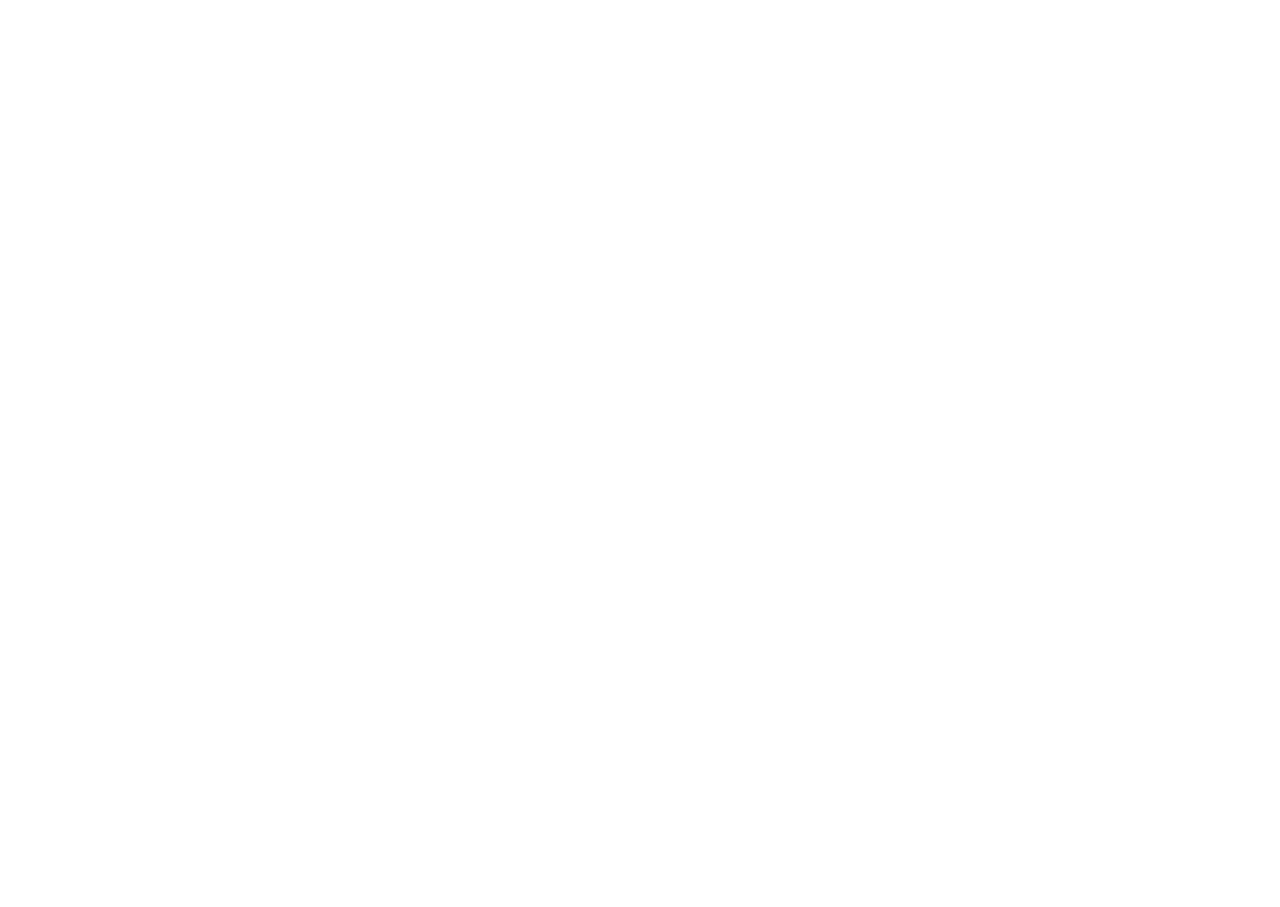
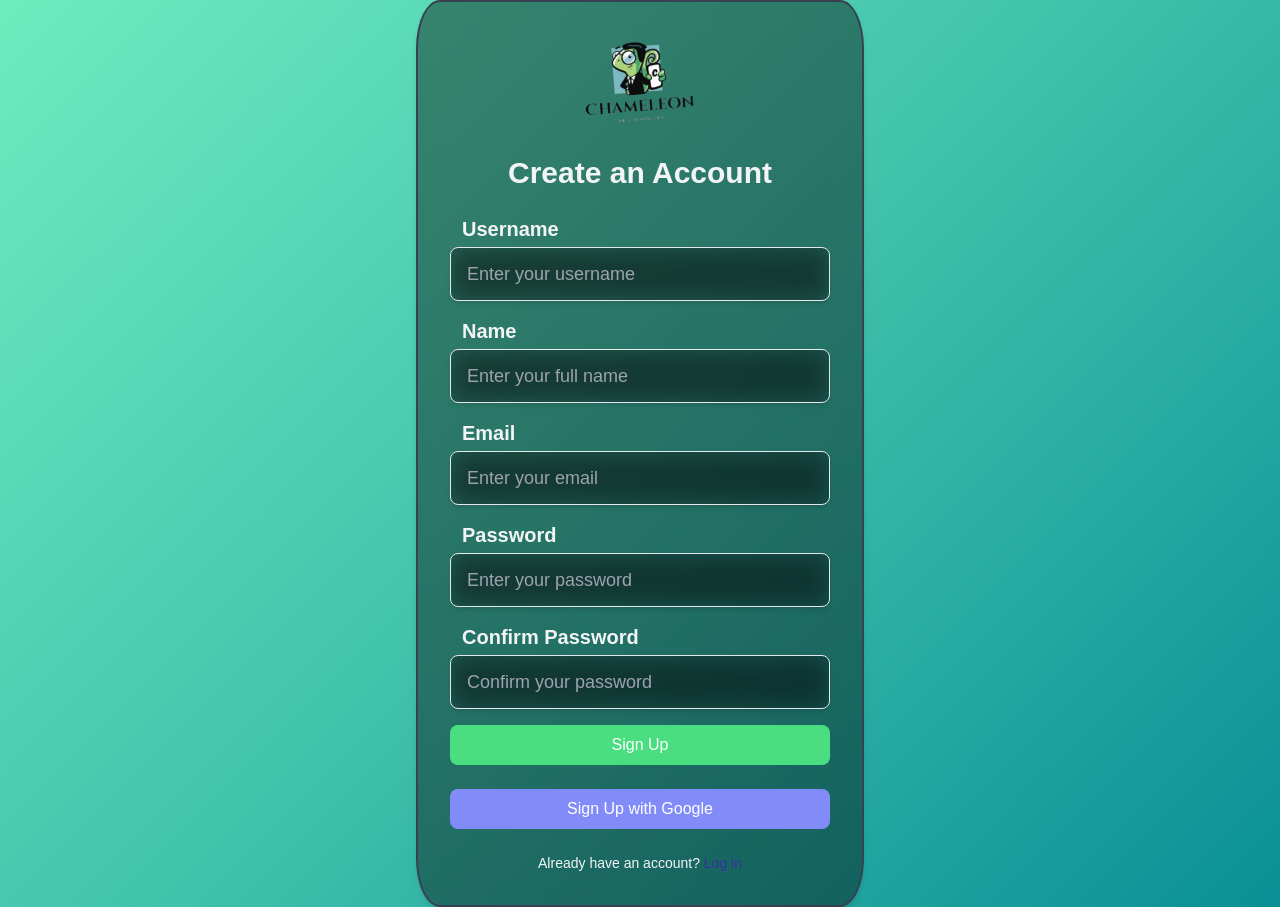
Before and after one commit to chameleon18/prototype, a React (Create React App) app: page /signup in a window 1280 px wide. Before the commit this address had no page. Before the commit the page ends 800 px from the top, so only its background shows below. Built offline with nearby package versions, Linux system fonts and the light colour scheme.

Commit message:
login pages

```diff
--- a/package.json
+++ b/package.json
@@ -3,9 +3,12 @@
   "version": "0.1.0",
   "private": true,
   "dependencies": {
+    "@supabase/supabase-js": "^2.46.1",
     "@testing-library/jest-dom": "^5.17.0",
     "@testing-library/react": "^13.4.0",
     "@testing-library/user-event": "^13.5.0",
+    "axios": "^1.7.7",
+    "php": "^1.1.0",
     "react": "^18.3.1",
     "react-dom": "^18.3.1",
     "react-router-dom": "^6.28.0",
--- a/src/App.js
+++ b/src/App.js
@@ -7,6 +7,8 @@ import MainSection from './components/MainSection';
 import AboutUs from './components/AboutUs'; // Import the About Us component
 import HowItWorks from './components/HowItWorks';
 import Footer from './components/Footer';
+import Loginpage from './components/Loginpage';
+import Signpage from './components/Signup';
 
 function App() {
   return (
@@ -19,6 +21,8 @@ function App() {
 
           {/* About Us page route */}
           <Route path="/about" element={<AboutUs />} />
+          <Route path="/login" element={<Loginpage/>} />
+          <Route path="/signup" element={<Signpage/>} />
         </Routes>
       </div>
     </Router>
--- /dev/null
+++ b/src/components/Loginpage.js
@@ -0,0 +1,55 @@
+import React from "react";
+import logo from '../assets/logo.png';
+
+const Loginpage = () => {
+  return (
+    <div style={{ background: 'linear-gradient(135deg, #6DECBF, #40C1AB, #0A8F96)' }} className="min-h-screen flex items-center justify-center">
+  <div className="w-full max-w-md p-8 space-y-6 bg-black bg-opacity-40 shadow-md backdrop-blur-md overflow-hidden border-2 border-gray-700 rounded-[9.3%]">
+    <img src={logo} alt="Chameleon Logo" className="h-21 rounded-full mx-auto" />
+    <h2 className="text-center text-3xl font-bold text-gray-100">Welcome to Chameleon</h2>
+    <form className="space-y-4">
+      <div>
+        <label className="block text-start pl-3 text-xl font-bold text-gray-100">Email</label>
+        <input
+          type="email"
+          placeholder="Enter your email"
+          className="w-full px-4 py-3 mt-1 border rounded-lg focus:outline-none focus:ring focus:ring-indigo-300 bg-black bg-opacity-20 shadow-md backdrop-blur-md overflow-hidden text-lg "
+          required
+        />
+      </div>
+      <div>
+        <label className="block text-start pl-3 text-xl font-bold text-gray-100">Password</label>
+        <input
+          type="password"
+          placeholder="Enter your password"
+          className="w-full px-4 py-3 mt-1 border rounded-lg focus:outline-none focus:ring focus:ring-indigo-300 bg-black bg-opacity-20 shadow-md backdrop-blur-md overflow-hidden text-lg"
+          required
+        />
+      </div>
+      <button
+        type="submit"
+        className="w-full py-2 text-white bg-green-400 rounded-lg hover:bg-green-800 focus:outline-none focus:ring focus:ring-green-900"
+      >
+        Login
+      </button>
+    </form>
+    {/* Google Login Button */}
+    <button
+      type="button"
+      className="w-full py-2 text-white bg-indigo-400 rounded-lg hover:bg-indigo-900 focus:outline-none focus:ring focus:ring-indigo-700 mt-4"
+    >
+      Login with Google
+    </button>
+    <div className="text-sm text-center text-gray-100">
+      Don’t have an account?{" "}
+      <a href="/signup" className="text-indigo-900 hover:underline">
+        Sign up
+      </a>
+    </div>
+  </div>
+</div>
+
+  );
+};
+
+export default Loginpage;
--- a/src/components/MainSection.js
+++ b/src/components/MainSection.js
@@ -1,11 +1,18 @@
 
 // src/components/MainSection.js
 import React from 'react';
-import { Link } from 'react-router-dom';
+import { Link, useNavigate } from 'react-router-dom';
 import logo from '../assets/logo.png';
 import phoneImage from '../assets/phone-mockup.png';
 
 function MainSection() {
+
+  const navigate = useNavigate();
+
+  const handleLogin = () =>  navigate("/login"); // Navigate to Login Page
+
+
+
   return (
     <div style={{ background: 'linear-gradient(135deg, #6DECBF, #40C1AB, #0A8F96)' }} className="min-h-screen">
       {/* Header Section */}
@@ -15,7 +22,7 @@ function MainSection() {
         <Link to="/about" className="hover:underline">Home</Link>
         <Link to="/about" className="hover:underline">About us</Link>
         <Link to="/about" className="hover:underline">Contact us</Link>
-          <button className="px-4 py-2 border border-white rounded-full hover:bg-white hover:text-green-500 transition">
+          <button onClick={handleLogin} className="px-4 py-2 border border-white rounded-full hover:bg-white hover:text-green-500 transition">
             Log in / Sign in
           </button>
         </nav>
--- /dev/null
+++ b/src/components/Signup.js
@@ -0,0 +1,103 @@
+import React from "react";
+import logo from '../assets/logo.png';
+import { supabase } from '../supabaseClient'; // Import your Supabase client
+
+const Signpage = () => {
+
+
+    // In your SignUp component
+
+    const handleSignUp = async (username, email, password) => {
+    const { user, error } = await supabase.auth.signUp
+    .from('users')
+    .insert({
+        username:username,
+        email: email,
+        password: password
+    });
+
+        if (error) {
+            console.error(error.message);
+        } else {
+            console.log('Sign-up successful', user);
+        }
+    };
+
+
+  return (
+    <div style={{ background: 'linear-gradient(135deg, #6DECBF, #40C1AB, #0A8F96)' }} className="min-h-screen flex items-center justify-center">
+      <div className="w-full max-w-md p-8 space-y-6 bg-black bg-opacity-40 shadow-md backdrop-blur-md overflow-hidden border-2 border-gray-700 rounded-[5.3%] ">
+        <img src={logo} alt="Chameleon Logo" className="h-30 rounded-full mx-auto" />
+        <h2 className="text-center text-3xl font-bold text-gray-100">Create an Account</h2>
+        <form className="space-y-4">
+          <div>
+            <label className="block text-start pl-3 text-xl font-bold text-gray-100">Username</label>
+            <input
+              type="text"
+              placeholder="Enter your username"
+              className="w-full px-4 py-3 mt-1 border rounded-lg focus:outline-none focus:ring focus:ring-indigo-300 bg-black bg-opacity-20 shadow-md backdrop-blur-md overflow-hidden text-lg"
+              required
+            />
+          </div>
+          <div>
+            <label className="block text-start pl-3 text-xl font-bold text-gray-100">Name</label>
+            <input
+              type="text"
+              placeholder="Enter your full name"
+              className="w-full px-4 py-3 mt-1 border rounded-lg focus:outline-none focus:ring focus:ring-indigo-300 bg-black bg-opacity-20 shadow-md backdrop-blur-md overflow-hidden text-lg"
+              required
+            />
+          </div>
+          <div>
+            <label className="block text-start pl-3 text-xl font-bold text-gray-100">Email</label>
+            <input
+              type="email"
+              placeholder="Enter your email"
+              className="w-full px-4 py-3 mt-1 border rounded-lg focus:outline-none focus:ring focus:ring-indigo-300 bg-black bg-opacity-20 shadow-md backdrop-blur-md overflow-hidden text-lg"
+              required
+            />
+          </div>
+          <div>
+            <label className="block text-start pl-3 text-xl font-bold text-gray-100">Password</label>
+            <input
+              type="password"
+              placeholder="Enter your password"
+              className="w-full px-4 py-3 mt-1 border rounded-lg focus:outline-none focus:ring focus:ring-indigo-300 bg-black bg-opacity-20 shadow-md backdrop-blur-md overflow-hidden text-lg"
+              required
+            />
+          </div>
+          <div>
+            <label className="block text-start pl-3 text-xl font-bold text-gray-100">Confirm Password</label>
+            <input
+              type="password"
+              placeholder="Confirm your password"
+              className="w-full px-4 py-3 mt-1 border rounded-lg focus:outline-none focus:ring focus:ring-indigo-300 bg-black bg-opacity-20 shadow-md backdrop-blur-md overflow-hidden text-lg"
+              required
+            />
+          </div>
+          <button
+            type="submit" onClick={handleSignUp}
+            className="w-full py-2 text-white bg-green-400 rounded-lg hover:bg-green-800 focus:outline-none focus:ring focus:ring-green-300"
+          >
+            Sign Up
+          </button>
+        </form>
+        {/* Google Sign Up Button */}
+        <button
+          type="button"
+          className="w-full py-2 text-white bg-indigo-400 rounded-lg hover:bg-indigo-800 focus:outline-none focus:ring focus:ring-indigo-400 mt-4"
+        >
+          Sign Up with Google
+        </button>
+        <div className="text-sm text-center text-gray-100">
+          Already have an account?{" "}
+          <a href="/login" className="text-indigo-800 hover:underline">
+            Log in
+          </a>
+        </div>
+      </div>
+    </div>
+  );
+};
+
+export default Signpage;
--- /dev/null
+++ b/src/supabaseClient.js
@@ -0,0 +1,8 @@
+// src/supabaseClient.js
+
+import { createClient } from '@supabase/supabase-js';
+
+const supabaseUrl = 'https://lslhnaujeydfbajpoeyh.supabase.co'; // Replace with your project URL
+const supabaseKey = 'eyJhbGciOiJIUzI1NiIsInR5cCI6IkpXVCJ9.eyJpc3MiOiJzdXBhYmFzZSIsInJlZiI6ImxzbGhuYXVqZXlkZmJhanBvZXloIiwicm9sZSI6ImFub24iLCJpYXQiOjE3MzIyOTM3MzUsImV4cCI6MjA0Nzg2OTczNX0.AH98bLT39N7qa6QRcDq9cltraQlOghI7419oj7O9-s0'; // Replace with your anon key
+
+export const supabase = createClient(supabaseUrl, supabaseKey);
```
Also changed, not shown: 1 other file (tests, documents, lock files or other folders).
